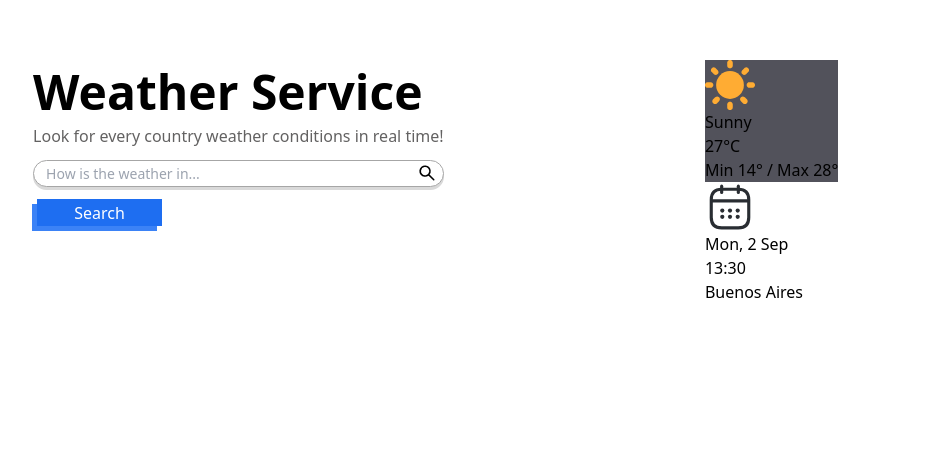
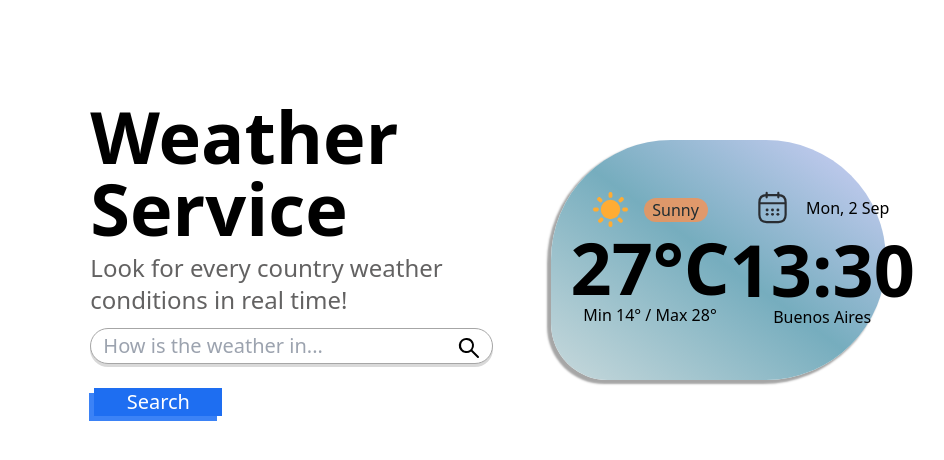
Before and after one commit to juanogfernandez/Weather-Service, a React (Vite) app: page / in a window 1280 px wide. Shown: the part 140-600 px from the top of the page, without its empty margins (135-1079 px from the left). Built offline with nearby package versions, Linux system fonts and the light colour scheme.

Commit message:
Aproximación de componentes estáticos, lado derecho

```diff
--- a/src/App.tsx
+++ b/src/App.tsx
@@ -7,18 +7,14 @@ function App() {
   return (
     <>
       <div className="flex h-screen w-full items-center justify-center antialiased">
-        <div className="flex h-4/6 w-5/6">
-          <div className="flex h-full w-1/2 items-center justify-center">
-            <div className="h-3/4">
-              <Header />
-              <SearchBar />
-              <SearchButton />
-            </div>
+        <div className="flex h-2/3 min-h-52 w-2/3">
+          <div className="flex h-full w-1/2 flex-col items-center justify-center p-3">
+            <Header />
+            <SearchBar />
+            <SearchButton />
           </div>
-          <div className="flex h-full w-1/2 items-center justify-center">
-            <div className="flex h-3/4">
-              <WeatherCard />
-            </div>
+          <div className="flex h-full w-1/2 items-center justify-center p-3">
+            <WeatherCard />
           </div>
         </div>
       </div>
--- a/src/components/header.tsx
+++ b/src/components/header.tsx
@@ -1,8 +1,8 @@
 export default function Header() {
   return (
     <div className="w-full">
-      <h1 className="my-2 text-5xl font-bold">Weather Service</h1>
-      <p className="mb-3 text-base text-[#636262]">
+      <h1 className="my-2 text-7xl font-bold">Weather Service</h1>
+      <p className="mb-3 text-2xl text-[#636262]">
         Look for every country weather conditions in real time!
       </p>
     </div>
--- a/src/components/search-bar.tsx
+++ b/src/components/search-bar.tsx
@@ -4,11 +4,11 @@ export default function SearchBar() {
   return (
     <div className="relative w-full">
       <input
-        className="static mb-3 h-[27px] w-full rounded-full border border-[#a6a6a6] p-3 text-base text-sm text-[#636262] shadow-[0px_3px_0px_0px_#d9d9d9]"
+        className="mb-3 h-9 w-full rounded-full border border-[#a6a6a6] p-3 text-xl text-[#636262] shadow-[0px_3px_0px_0px_#d9d9d9]"
         type="text"
         placeholder="How is the weather in..."
       />
-      <SearchIcon className="color-[#0043af] absolute right-[8px] top-[4px] h-[18px] w-[18px]" />
+      <SearchIcon className="color-[#0043af] absolute right-3 top-2 h-6 w-6" />
     </div>
   );
 }
--- a/src/components/search-button.tsx
+++ b/src/components/search-button.tsx
@@ -1,7 +1,7 @@
 export default function SearchButton() {
   return (
     <div className="w-full">
-      <button className="text-white ml-1 h-[27px] w-[125px] bg-[#1e6ef1] text-base shadow-[-5px_5px_0px_0px_#3b82f6]">
+      <button className="text-white my-3 ml-1 h-7 w-32 bg-[#1e6ef1] text-xl shadow-[-5px_5px_0px_0px_#3b82f6]">
         Search
       </button>
     </div>
--- a/src/components/time-fragment.tsx
+++ b/src/components/time-fragment.tsx
@@ -2,11 +2,13 @@ import calendar from "/calendar.svg";
 
 export default function TimeFragment() {
   return (
-    <div className="flex flex-col">
-      <img src={calendar} alt="Calendar" width={50} />
-      <span>Mon, 2 Sep</span>
-      <p>13:30</p>
-      <p>Buenos Aires</p>
+    <div className="flex h-full w-auto flex-col items-center justify-center">
+      <div className="text-l mb-2 flex h-1/4 w-full items-center justify-center">
+        <img className="mx-2" src={calendar} alt="Calendar" width={35} />
+        <span className="mx-2">Mon, 2 Sep</span>
+      </div>
+      <p className="h-2/4 text-7xl font-bold">13:30</p>
+      <p className="text-l h-1/4">Buenos Aires</p>
     </div>
   );
 }
--- a/src/components/weather-card.tsx
+++ b/src/components/weather-card.tsx
@@ -3,8 +3,7 @@ import TimeFragment from "./time-fragment";
 
 export default function WeatherCard() {
   return (
-    <div dir="ltr">
-      <div className="rounded-md-full flex bg-zinc-600"></div>
+    <div className="flex min-h-60 w-5/6 items-center justify-around rounded-bl-[4700px] rounded-br-full rounded-tl-full rounded-tr-full bg-gradient-to-bl from-[#d0d0f8] via-[#76adbe] to-[#c8d9dc] p-5 shadow-[-3px_3px_2px_1px_#a6a6a6]">
       <WeatherFragment />
       <TimeFragment />
     </div>
--- a/src/components/weather-fragment.tsx
+++ b/src/components/weather-fragment.tsx
@@ -2,11 +2,15 @@ import sun from "/sun.svg";
 
 export default function WeatherFragment() {
   return (
-    <div className="flex flex-col bg-zinc-600">
-      <img src={sun} alt="Sun" width={50} />
-      <span>Sunny</span>
-      <p>27°C</p>
-      <p>Min 14° / Max 28°</p>
+    <div className="flex h-full w-auto flex-col items-center justify-center">
+      <div className="text-l mb-1 flex h-1/4 w-full items-center justify-center">
+        <img className="mx-2" src={sun} alt="Sun" width={35} />
+        <span className="mx-2 w-16 rounded-full bg-[#ff914d] text-center opacity-75">
+          Sunny
+        </span>
+      </div>
+      <p className="h-2/4 text-7xl font-bold">27°C</p>
+      <p className="text-l h-1/4">Min 14° / Max 28°</p>
     </div>
   );
 }
```
